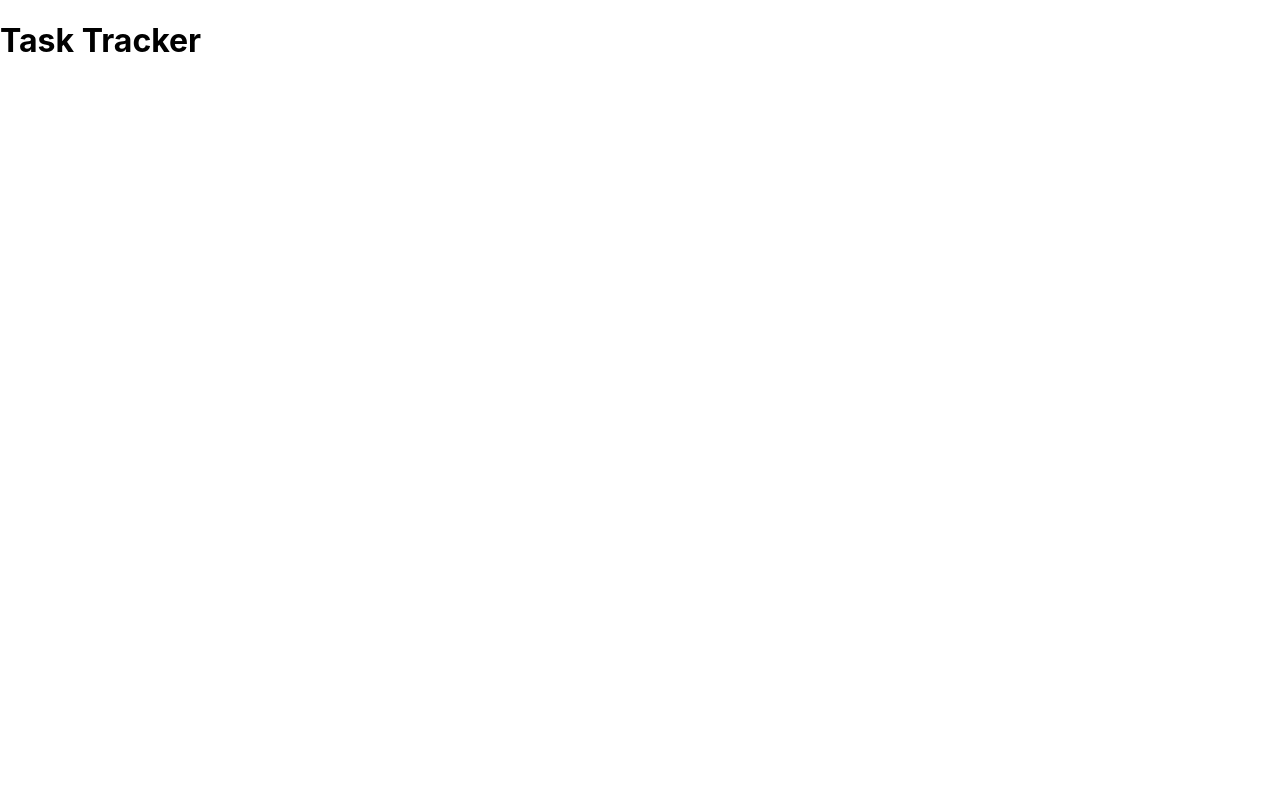
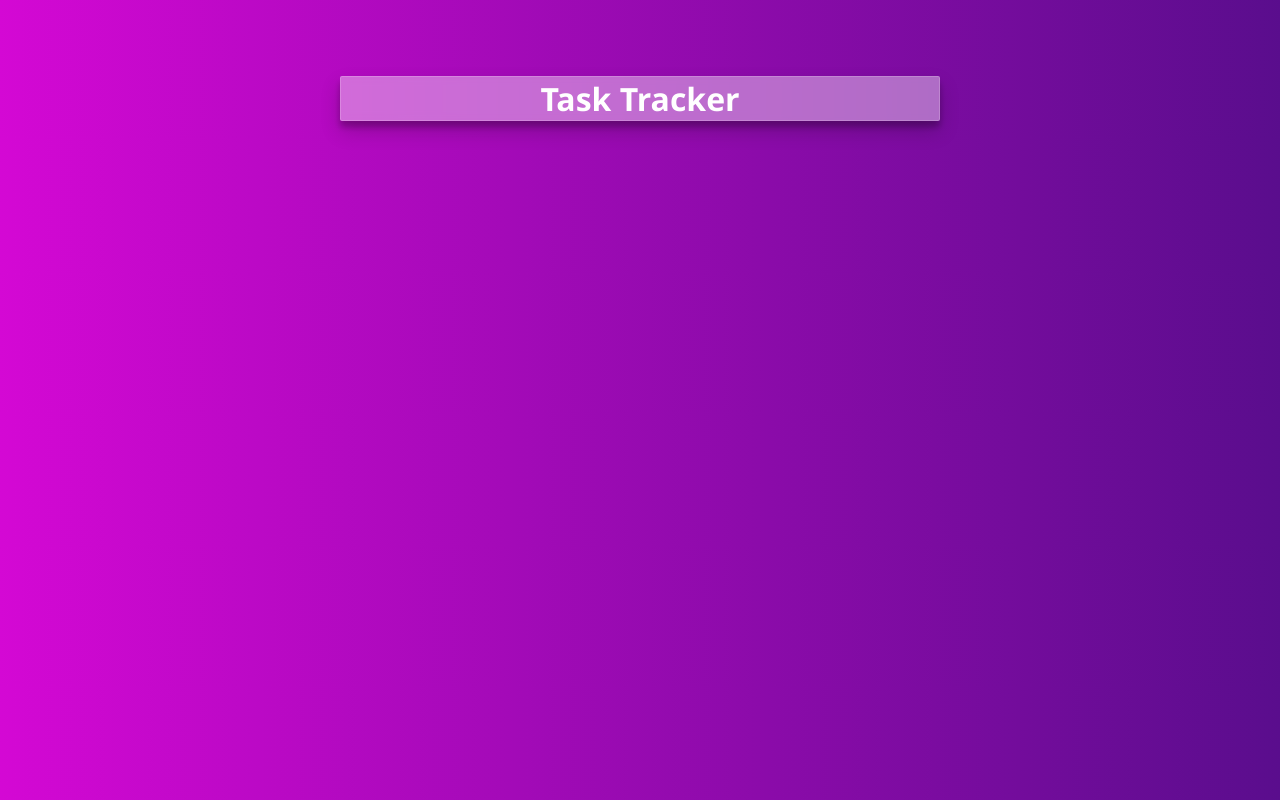
Before and after one commit to Evavic44/Task-tracker, a React (Create React App) app: page / in a window 1280 px wide. Built offline with nearby package versions, Linux system fonts and the light colour scheme.

Commit message:
Update header function

```diff
--- a/src/components/Header.js
+++ b/src/components/Header.js
@@ -1,9 +1,25 @@
-const Header = () => {
-   return (
-      <header>
-         <h1>Task Tracker</h1>
-      </header>
-   )
-}
+import PropTypes from "prop-types";
 
-export default Header
+const Header = ({ title }) => {
+  return (
+    <header>
+      <h1>{title}</h1>
+    </header>
+  );
+};
+
+Header.defaultProps = {
+  title: "Task Tracker",
+};
+
+Header.propTypes = {
+  title: PropTypes.string.isRequired,
+};
+
+// Css in Js
+// const headingStyle = {
+//    color: 'red',
+//    backgroundColor: 'black'
+// }
+
+export default Header;
--- a/src/index.css
+++ b/src/index.css
@@ -1,13 +1,27 @@
+* {
+  margin: 0;
+  padding: 0;
+  box-sizing: border-box;
+}
 body {
-  margin: 0;
-  font-family: -apple-system, BlinkMacSystemFont, 'Segoe UI', 'Roboto', 'Oxygen',
-    'Ubuntu', 'Cantarell', 'Fira Sans', 'Droid Sans', 'Helvetica Neue',
-    sans-serif;
-  -webkit-font-smoothing: antialiased;
-  -moz-osx-font-smoothing: grayscale;
+  font-family: 'Segoe UI', Tahoma, Geneva, Verdana, sans-serif;
+  background: linear-gradient(to right, rgb(212, 8, 212), rgb(90, 13, 141));
+  color: #fff;
+  padding: 1rem;
 }
 
-code {
-  font-family: source-code-pro, Menlo, Monaco, Consolas, 'Courier New',
-    monospace;
+.container {
+  display: flex;
+  flex-direction: column;
+  align-items: center;
+  justify-content: center;
+  max-width: 600px;
+  margin: 60px auto 0;
+  /* Glassmorphism  */
+  background: rgba(255, 255, 255, 0.4);
+  box-shadow: rgba(0, 0, 0, 0.19) 0px 10px 20px, rgba(0, 0, 0, 0.23) 0px 6px 6px;
+  backdrop-filter: blur(4px);
+  -webkit-backdrop-filter: blur(4px);
+  border-radius: 2px;
+  border: 1px solid rgba(255, 255, 255, 0.18);
 }
```
Also changed, not shown: src/App.js (+4 -5 lines).
